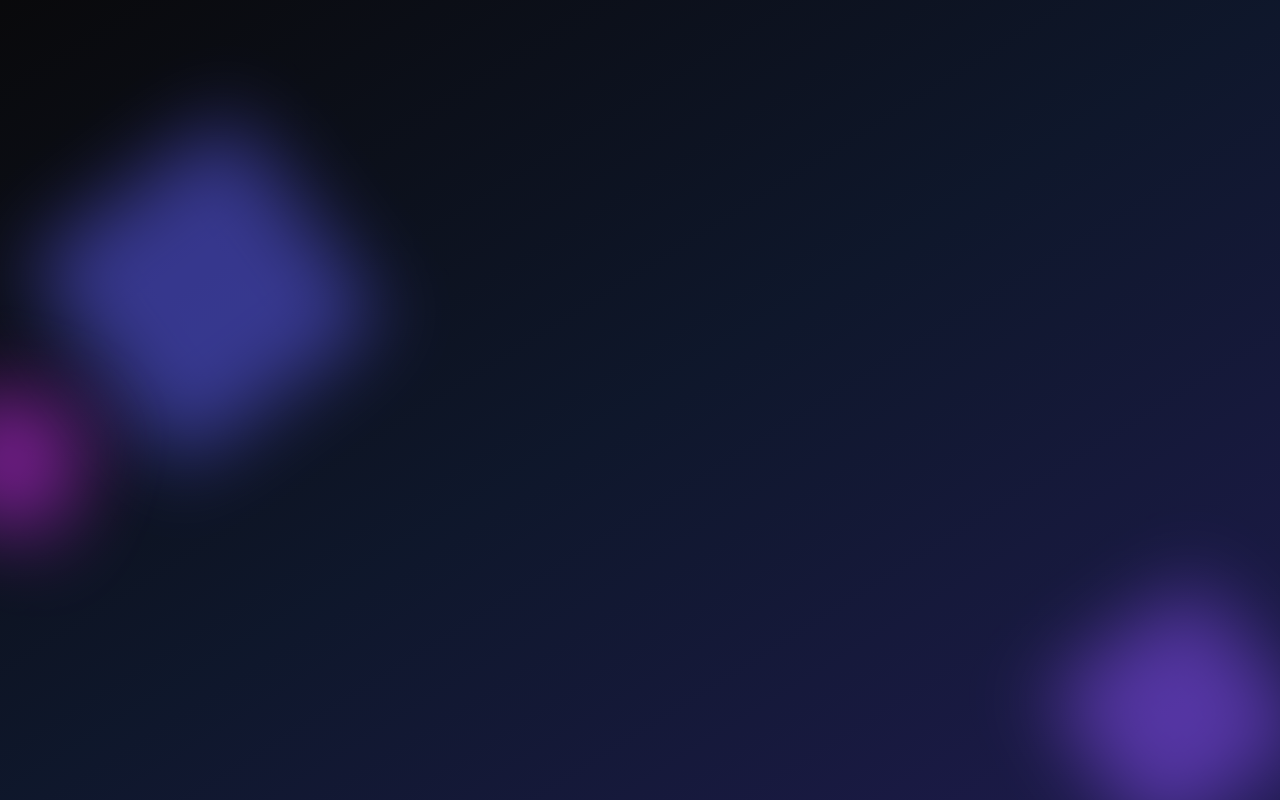
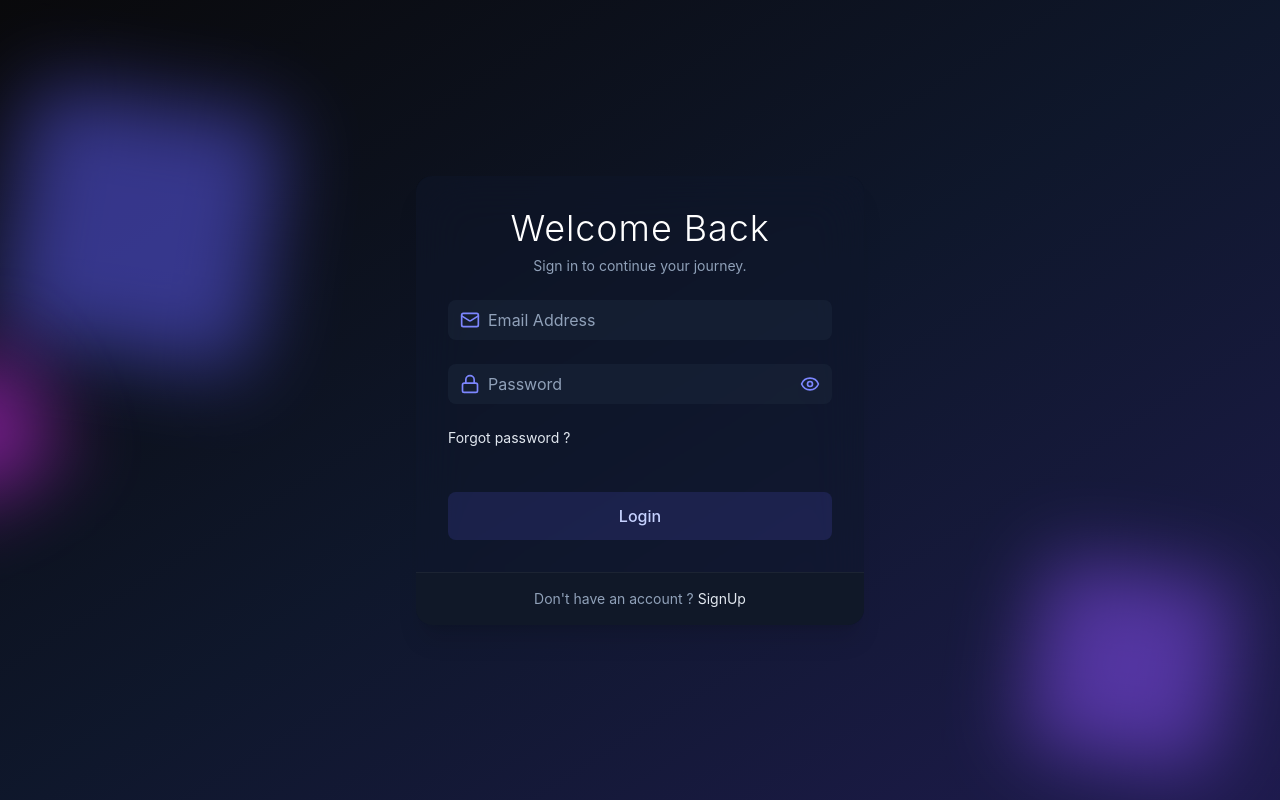
Before and after one commit to SrilakshmanK/Authentication_Project, a React app in the folder frontend/: page /login in a window 1280 px wide. Built offline with nearby package versions, Linux system fonts and the light colour scheme; the HTML template or start-up script is replaced by a standard one.

Commit message:
Login UI Created

```diff
--- a/frontend/src/pages/LoginPage.jsx
+++ b/frontend/src/pages/LoginPage.jsx
@@ -1,11 +1,19 @@
 import { useState } from "react";
 import {motion} from 'framer-motion';
+import { Mail,Lock, Loader, Eye , EyeOff ,LoaderCircleIcon } from "lucide-react";
+import { Link } from "react-router-dom";
+
+import Input from "../components/Input";
 
 
 const LoginPage = () => {
   const [email, setEmail] = useState("");
   const [password, setPassword] = useState("");
   const [showPassword, setShowPassword] = useState(false);
+  const isLoading = false;
+  const handleLogin = (e) => {
+    e.preventDefault();
+  }
 
   return (  <motion.div
       initial={{ opacity: 0, y: 20 }}
@@ -13,7 +21,78 @@ const LoginPage = () => {
       transition={{ duration: 0.5 }}
       className="max-w-md w-full bg-slate-900/50 bg-opacity-50 backdrop-filter backdrop-blur-xl rounded-2xl shadow-xl overflow-hidden "
     >
+     <div className="p-8">
+        <h2 className="text-4xl font-light tracking-wide text-white text-center mb-2">
+          Welcome Back
+        </h2>
 
+        <p className="text-center text-slate-400 text-sm mb-6">
+          Sign in to continue your journey.
+        </p>
+         <form onSubmit={handleLogin}>
+            <Input
+            icon={Mail}
+            type="email"
+            placeholder="Email Address"
+            value={email}
+            onChange={(e) => setEmail(e.target.value)}
+          />
+          <Input
+            icon={Lock}
+            type={showPassword ? "text" : "password"}
+            placeholder="Password"
+            value={password}
+            onChange={(e) => setPassword(e.target.value)}
+            rightIcon={showPassword ? EyeOff : Eye}
+            onRightIconClick={() => setShowPassword(!showPassword)}
+          />
+          <div className="flex items-center mb-6">
+            <Link to="/forgot-password" className="text-sm text-slate-200 hover:text-white transition-colors duration-200" >
+             Forgot password ?
+            </Link>
+          </div>
+
+             <motion.button
+            className="
+        mt-5
+        w-full
+        py-3
+        px-4
+        bg-indigo-500/15
+
+        text-indigo-200
+        font-medium
+        rounded-lg
+        hover:bg-indigo-500/20
+        hover:border-indigo-400/40
+        focus:outline-none
+        focus:ring-2
+        focus:ring-indigo-500/40
+        transition-all
+        duration-200
+          "
+            whileHover={{ scale: 1.02 }}
+            whileTap={{ scale: 0.98 }}
+            type="submit"
+            disabled={isLoading}
+          >
+          {isLoading?<LoaderCircleIcon className="size-6 animate-spin  mx-auto"/>:"Login"}
+          </motion.button>
+        </form>
+        </div>
+         <div className="px-8 py-4 border-t border-white/5 flex justify-center bg-gray-900">
+        <p className="text-sm text-slate-400">
+          Don't have an account ?{" "}
+          <Link
+            to="/signup"
+            className="text-slate-200 hover:text-white transition-colors duration-200"
+          >
+            SignUp
+          </Link>
+        </p>
+
+
+      </div>
 
     </motion.div>);
 };
```
